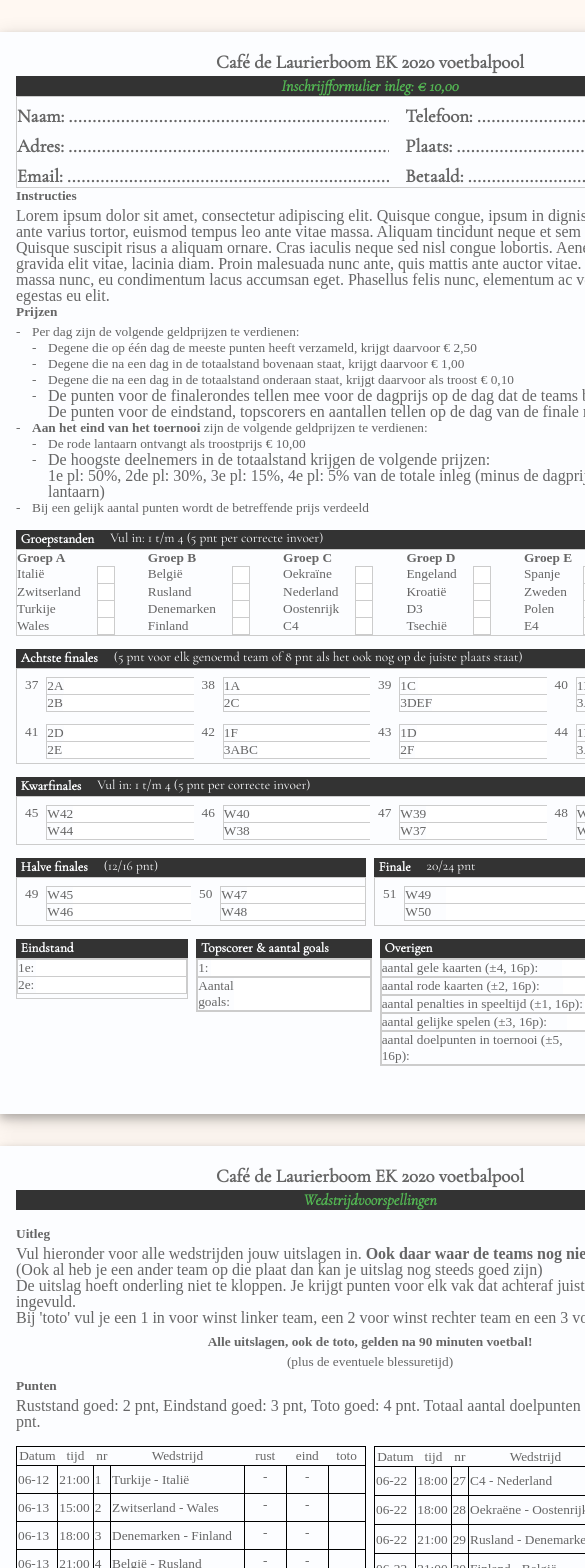
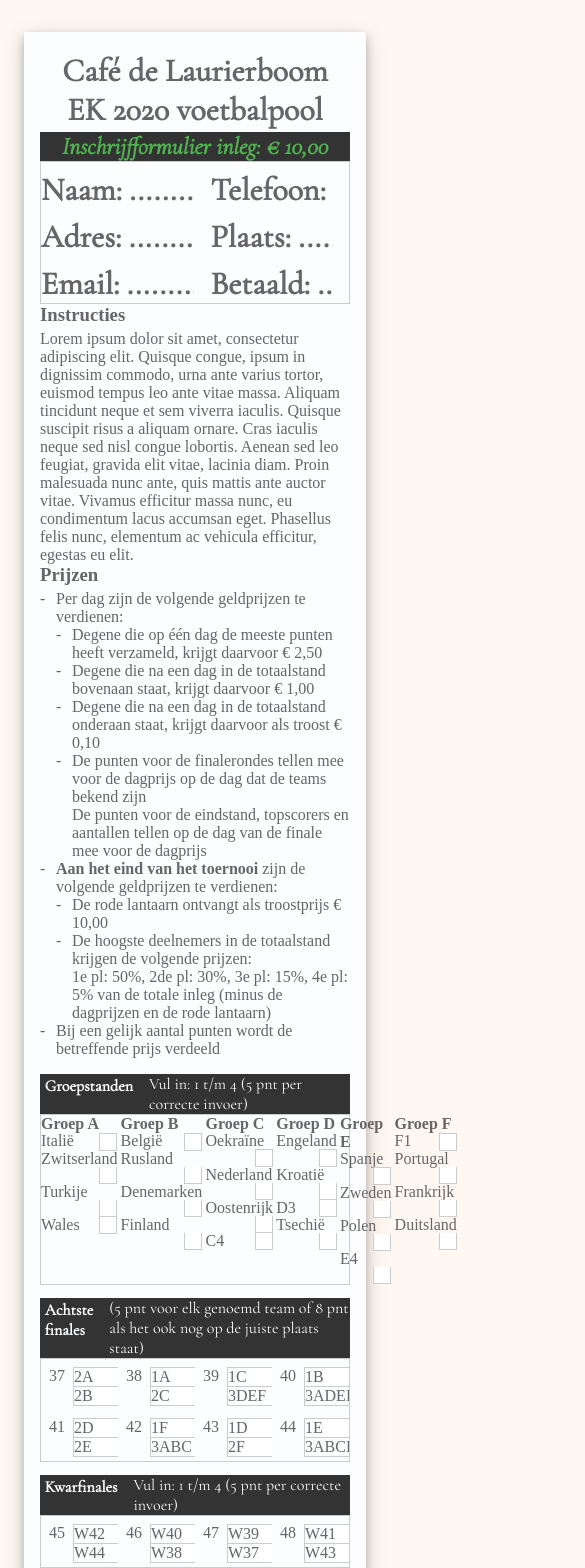
Before and after one commit to swapsCAPS/vbpool-frontend, a Vue app: page / in a window 390 px wide. Shown: the top 1568 px of the page, 585 px wide, since content can reach past the window. Built offline with nearby package versions, Linux system fonts and the light colour scheme.

Commit message:
scroll table + more container padding

```diff
--- a/src/App.vue
+++ b/src/App.vue
@@ -137,38 +137,4 @@ input[type=number] {
   font-weight: bold;
 }
 
-@media screen and (max-width: 800px) {
-  body {
-    font-size: 10pt;
-  }
-
-  h1 {
-    font-size: 14pt;
-  }
-
-  h2 {
-    font-size: 12pt;
-  }
-
-  h3 {
-    font-size: 10pt;
-  }
-
-  h4 {
-    font-size: 10pt;
-  }
-
-  h5 {
-    font-size: 10pt;
-  }
-
-  p {
-    line-height: 1.0rem;
-  }
-
-  td {
-    line-height: 1.2rem;
-  }
-}
-
 </style>
--- a/src/components/Back.vue
+++ b/src/components/Back.vue
@@ -18,6 +18,7 @@
     .points.m-top-05
       h3 Punten
       p Ruststand goed: 2 pnt, Eindstand goed: 3 pnt, Toto goed: 4 pnt. Totaal aantal doelpunten op één dag goed: 5 pnt.
+    .table-wrapper
       .tables
         table.w50.m-right-025
           tr
@@ -134,9 +135,14 @@ export default {
   text-align: center;
 }
 
+.table-wrapper {
+  overflow-x: scroll;
+}
+
 .tables {
   display: flex;
   margin-top: 1rem;
+  min-width: 50rem;
 }
 
 .tables th {
--- a/src/components/PoolForm.vue
+++ b/src/components/PoolForm.vue
@@ -45,7 +45,7 @@ export default {
 
 <style scoped>
 .pool-forms {
-  padding: 2rem 0;
+  padding: 2rem 1.5rem;
 }
 
 .a4 {
@@ -54,7 +54,6 @@ export default {
   right: 0;
   top: 0;
   bottom: 0;
-  min-width: 740px;
   max-width: 1000px;
   margin-left: auto;
   margin-right: auto;
```
Lines whose indentation alone changed are shown as unchanged.
